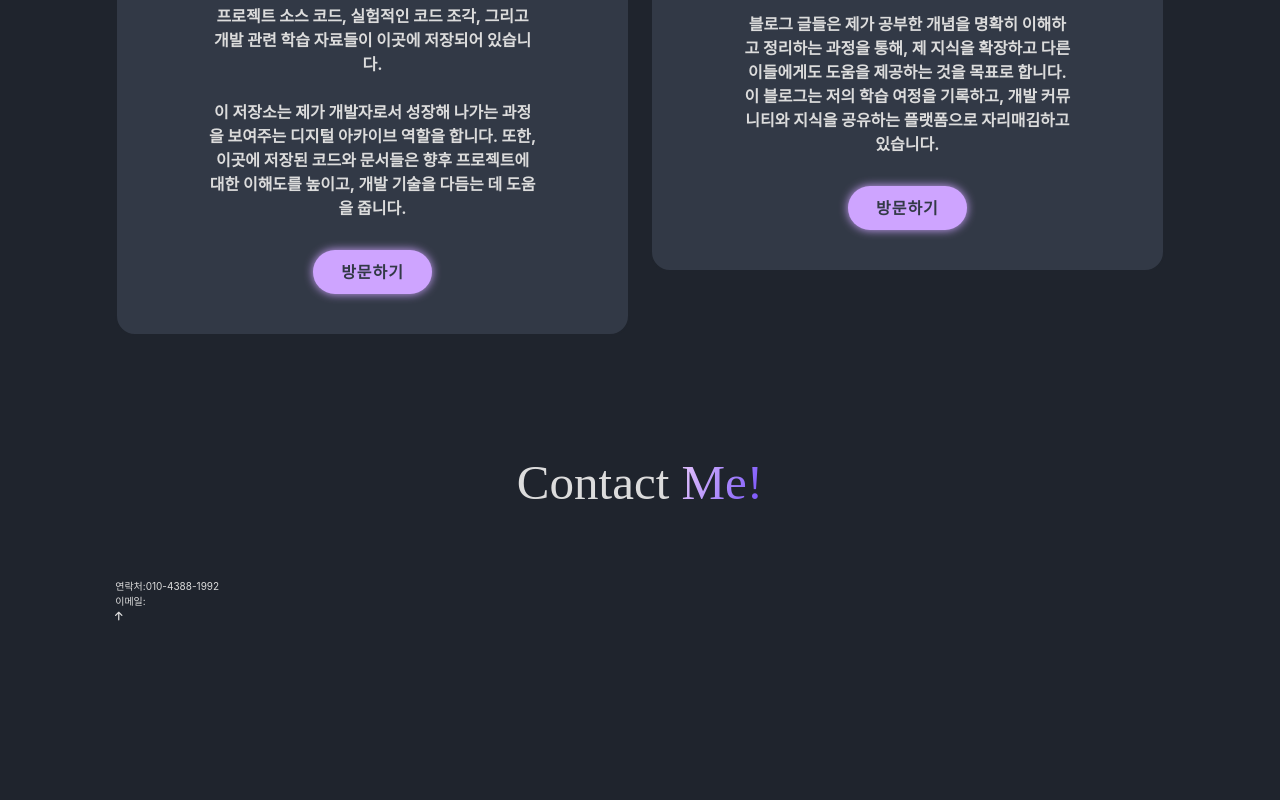
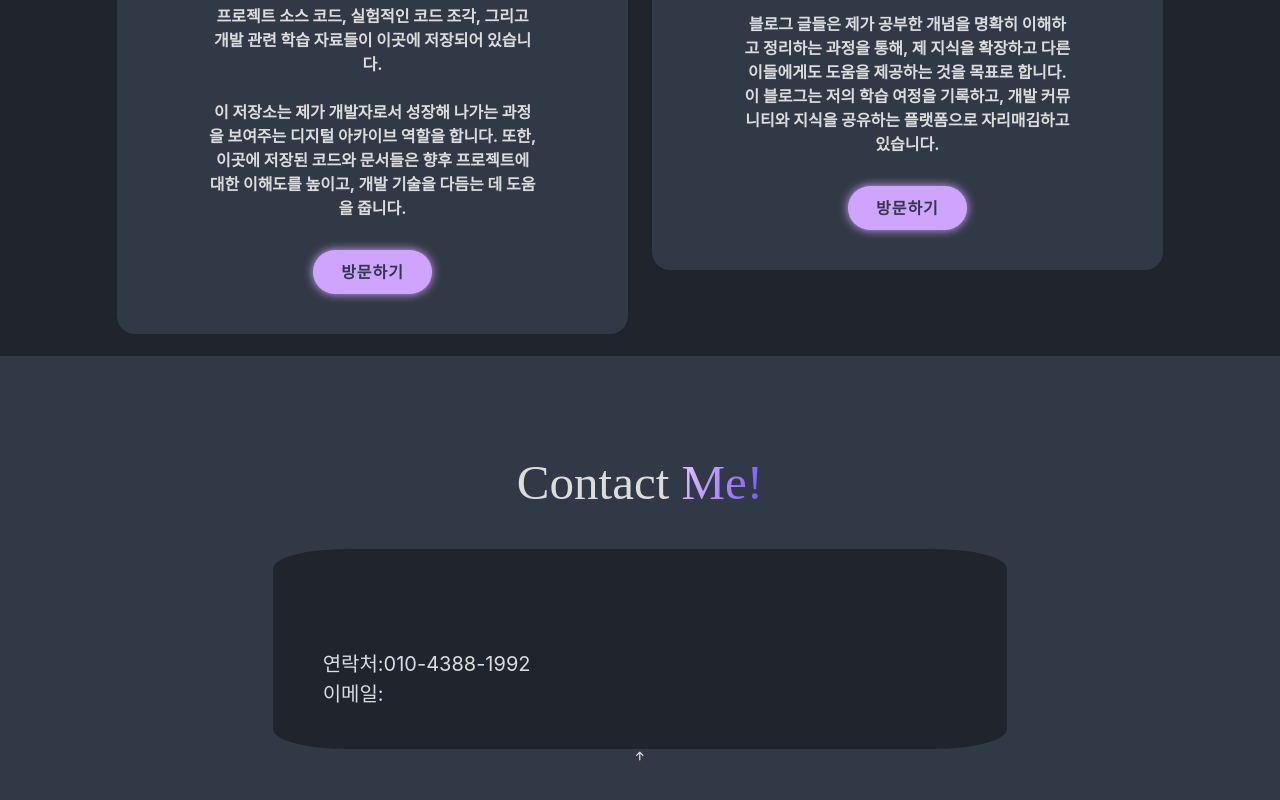
Before and after one commit to chaiheung/Web-Portfolio, a React (Create React App) app: page / in a window 1280 px wide. Shown: the part 3667-4467 px from the top of the page. Built offline with nearby package versions, Linux system fonts and the light colour scheme; a web font is replaced by a local one.

Commit message:
Contact 섹션 css 추가 - Contact 섹션 배경색 설정 및 레이아웃 구성 - 제목 및 본문 폰트 크기 및 스타일 설정 - Contact 박스의 배경색, 테두리 반경 및 패딩 추가

```diff
--- a/src/css/style.css
+++ b/src/css/style.css
@@ -547,3 +547,31 @@ span{
     margin: 1rem 0 3rem;
     font-weight: bold;
 }
+/*----- contact*/
+.contact{
+    background: var(--second-bg-color);
+    display: flex;
+    flex-direction: column;
+    align-items: center;
+
+}
+
+.contact h2{
+    margin-bottom: 3rem;
+}
+.contact .contact-box{
+    border-radius: 10%;
+    background-color: var(--bg-color);
+    padding: 4rem 5rem;
+    width: 70%;
+    display: flex;
+    flex-direction: column;
+}
+.contact p{
+    font-size: 1.7rem;
+    font-weight: bold;
+}
+
+.contact h3{
+    font-size: 2rem;
+}
```
